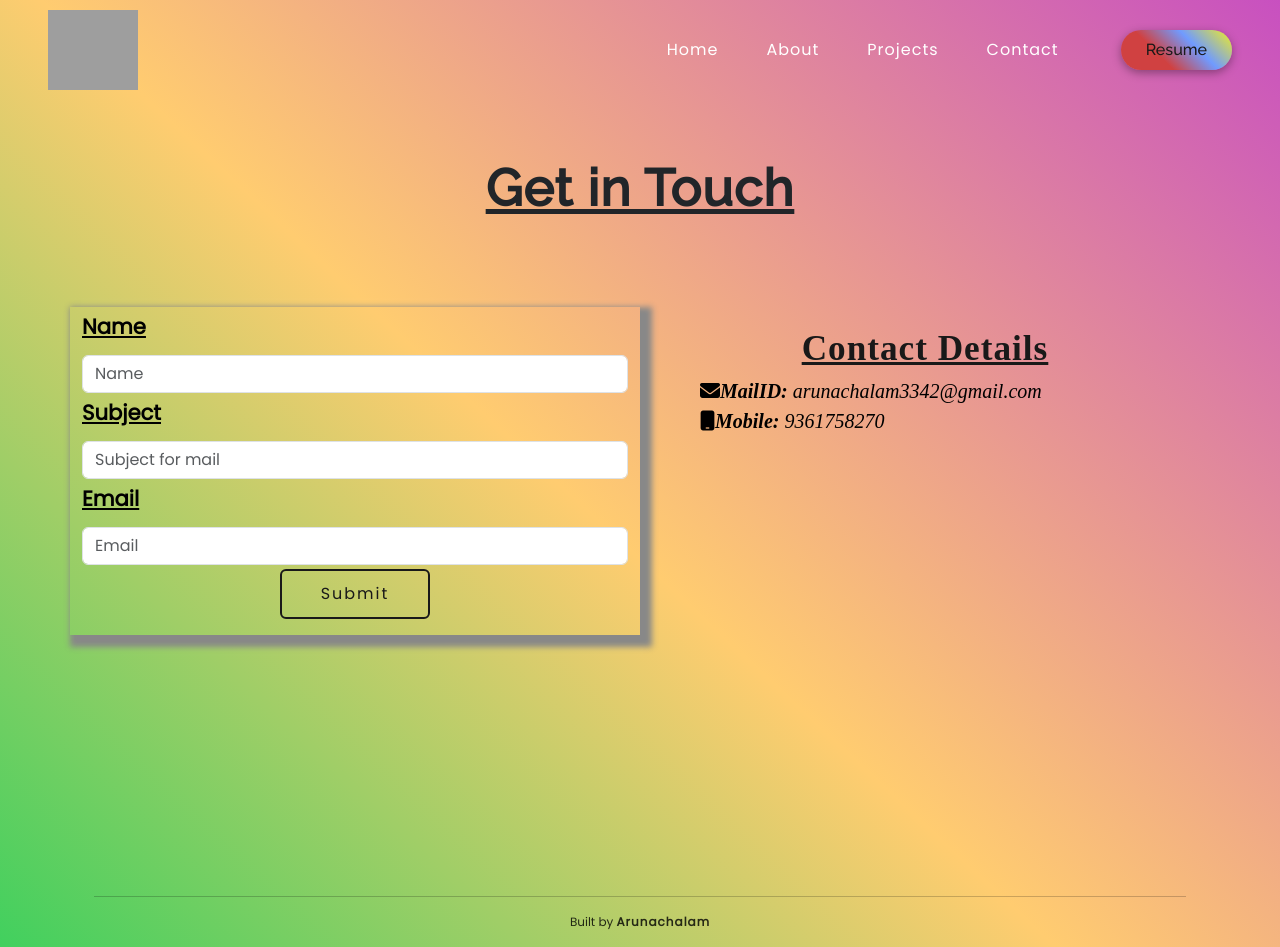
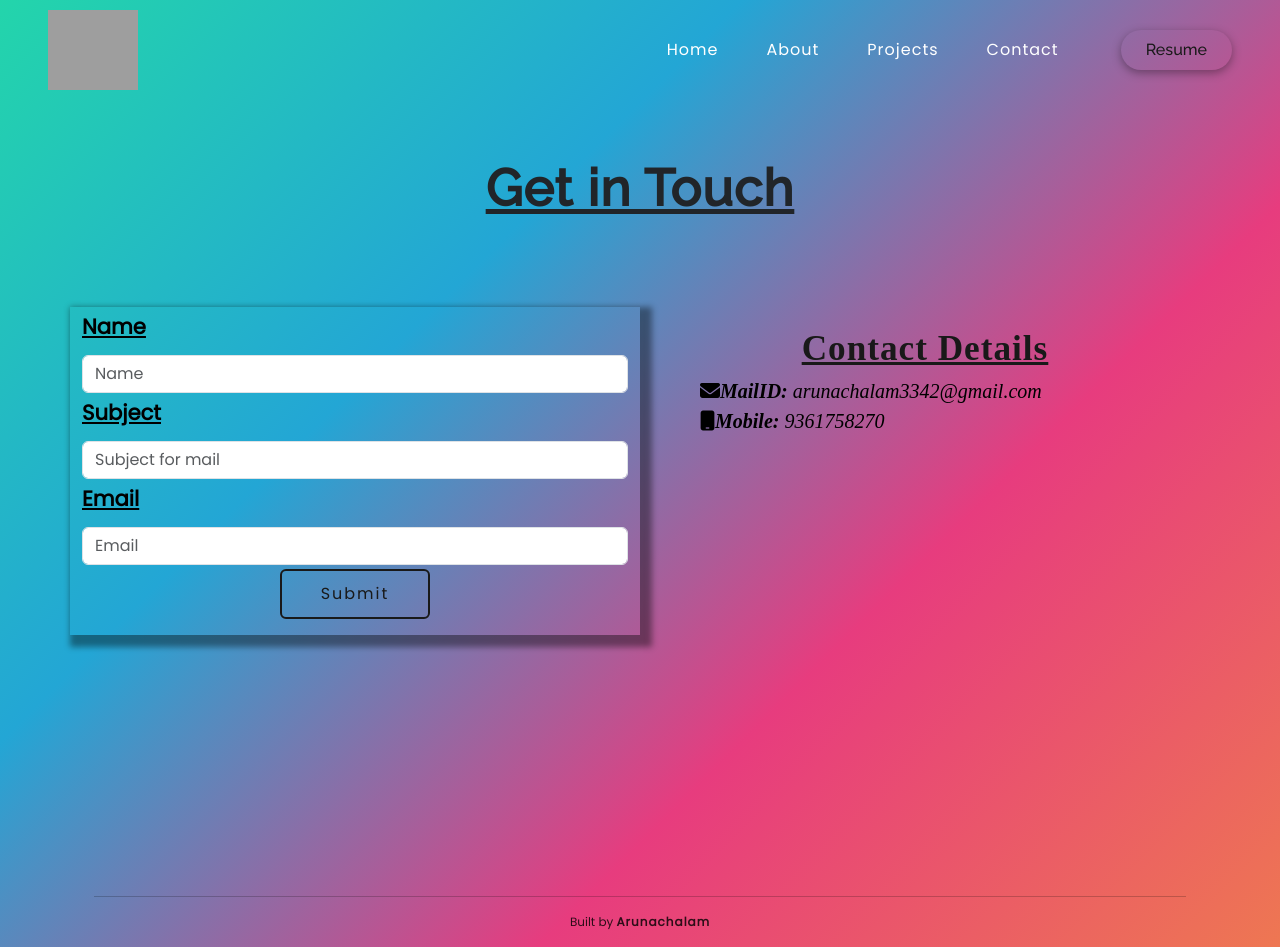
Before and after one commit to arunachalam3342/Portfolio, a React (Create React App) app: page /contact in a window 1280 px wide. Built offline with nearby package versions, Linux system fonts and the light colour scheme; grey boxes are pictures that could not be loaded.

Commit message:
color palatte modification

```diff
--- a/src/App.css
+++ b/src/App.css
@@ -5,20 +5,25 @@
 
   -webkit-font-smoothing: antialiased;
   -moz-osx-font-smoothing: grayscale;
-  background-color: #4158d0;
-  background-image: linear-gradient(43deg,
-      #41d05e 0%,
-      #ffcc70 46%,
-      #c850c0 100%);
+
+
+  background: linear-gradient(-45deg, #ee7752, #e73c7e, #23a6d5, #23d5ab);
+  animation: gradient 15s ease infinite;
+
+
+
 }
+
 html {
   scroll-behavior: smooth;
 }
+
 * {
   margin: 0;
   padding: 0;
 
 }
+
 #no-scroll {
   overflow: hidden;
   height: 100vh;
@@ -31,11 +36,12 @@
   width: 100%;
   height: 100%;
   z-index: 999999;
-  background-color: #c850c0;
+  background-color: #ffffff;
   background-image: url(../src/Assets/loading_back.gif);
   background-repeat: no-repeat;
   background-position: center;
 }
+
 #preloader-none {
   opacity: 0;
 }
@@ -45,31 +51,17 @@
 /* --------- */
 
 ::-webkit-scrollbar {
-  width: 7px;
-}
-
-/* Track */
-::-webkit-scrollbar-track {
-  background: #c05ab9cb;
-}
-
-/* Handle */
-::-webkit-scrollbar-thumb {
-  background: rgba(174, 64, 224, 0.65);
-  border-radius: 12px;
-}
-
-/* Handle on hover */
-::-webkit-scrollbar-thumb:hover {
-  background: rgba(0, 0, 0, 0.911);
-  border-radius: 12px;
+  display: none;
+  overflow-y: hidden;
 }
 
 
+
 @media (max-width: 767px) {
-  .cursor{
+  .cursor {
     display: none;
   }
+
   body {
     font-size: 14px;
     line-height: 1.2;
--- a/src/Pages/style.css
+++ b/src/Pages/style.css
@@ -1,5 +1,4 @@
-@import url('https://fonts.googleapis.com/css2?family=Poppins&display=swap');
-
+@import url("https://fonts.googleapis.com/css2?family=Poppins&display=swap");
 
 .navbar {
   width: 100%;
@@ -85,11 +84,13 @@
   font-weight: 500 !important;
   padding-right: 2rem !important;
   padding-left: 1rem !important;
-  font-family: 'Poppins';
+  font-family: "Poppins";
 }
 
 .nav-link:hover {
   color: #191919 !important;
+  font-weight: 1000 !important;
+  font-size: 23px !important;
 }
 
 .resumebtn {
@@ -97,12 +98,32 @@
   border-radius: 25px;
   color: black;
   padding: 0 25px;
-  background-color: #4158d0;
-  background-image: linear-gradient(45deg, #d04141 35%,
-      #709bff 65%,
-      #f1ed20 100%);
+
+  --c: #e73c7e;
+
+  box-shadow: 0 0 0 0.1em inset var(--c);
+
+  --_g: linear-gradient(var(--c) 0 0) no-repeat;
+  background: var(--_g) calc(var(--_p, 0%) - 100%) 0%,
+    var(--_g) calc(200% - var(--_p, 0%)) 0%,
+    var(--_g) calc(var(--_p, 0%) - 100%) 100%,
+    var(--_g) calc(200% - var(--_p, 0%)) 100%;
+  background-size: 50.5% calc(var(--_p, 0%) / 2 + 0.5%);
+  outline-offset: 0.1em;
+  transition: background-size 0.4s, background-position 0s 0.4s;
   box-shadow: rgba(0, 0, 0, 0.35) 0px 3px 10px;
   border: none;
+}
+
+.resumebtn:hover {
+  --_p: 100%;
+  transition: background-position 0.4s, background-size 0s;
+}
+
+.resume-btn:active {
+  box-shadow: 0 0 9e9Q inset #0009;
+  background-color: var(--c);
+  color: rgb(235, 94, 100);
 }
 
 @media (max-width: 767px) {
@@ -119,11 +140,7 @@
     width: 100%;
     height: 250px;
     border-radius: 10px;
-    background-color: #4158d0;
-    background-image: linear-gradient(43deg,
-        #41d05e 0%,
-        #ffcc70 46%,
-        #c850c0 100%);
+    background: linear-gradient(-45deg, #ee7752, #e73c7e, #23a6d5, #23d5ab);
   }
 
   .nav-link {
@@ -138,10 +155,9 @@
     margin: 5px auto;
     padding: 8px 5px;
     letter-spacing: 1px;
+
   }
 }
-
-
 
 .homepagebackground {
   width: 100%;
@@ -223,9 +239,10 @@
 }
 
 .imagedeveloper {
-  margin-top: 50px;
-  max-width: 550px;
-  height: 400px;
+  margin-top: 3rem;
+  width: 100%;
+  max-width: 65vw;
+  height: 63vh;
   background-image: url(../Assets/developer.png);
   background-size: cover;
   background-position: center;
@@ -288,7 +305,6 @@
   }
 }
 
-
 .aboutpagebackground {
   width: 100%;
   height: 100%;
@@ -335,20 +351,20 @@
 
 .aboutdetails {
   font-size: 1.1em !important;
-  font-family: 'Poppins';
+  font-family: "Poppins";
   text-align: justify;
   color: black;
 }
 
 .skilllist li {
   letter-spacing: 1px;
-  font-family: 'Poppins';
+  font-family: "Poppins";
 }
 
 .skilllist {
   font-weight: 600;
   list-style-type: none;
-  font-family: 'Poppins';
+  font-family: "Poppins";
 }
 
 .skilllist li:hover {
@@ -377,12 +393,9 @@
   }
 }
 
-
-
 .projectbackground {
   width: 100%;
   height: 100%;
-
 }
 
 .project-section {
@@ -399,7 +412,7 @@
 }
 
 .card-text {
-  font-family: 'Poppins';
+  font-family: "Poppins";
 }
 
 .project-card-view {
@@ -433,7 +446,7 @@
   justify-content: center;
   font-size: 18px;
   letter-spacing: 1px;
-  font-family: 'Poppins';
+  font-family: "Poppins";
 }
 
 .btn-primary {
@@ -452,7 +465,6 @@
   outline: none !important;
   box-shadow: none !important;
 }
-
 
 @media (max-width: 767px) {
   .project-section {
@@ -483,7 +495,7 @@
   font-size: 25px;
   letter-spacing: 1px;
   padding-bottom: 2rem;
-  font-family: 'Poppins';
+  font-family: "Poppins";
   margin-left: auto;
   margin-right: auto;
 }
@@ -511,7 +523,7 @@
   font-size: 12px;
   color: black;
   opacity: 0.8;
-  font-family: 'Poppins';
+  font-family: "Poppins";
 }
 
 .copyright span {
--- a/src/components/Contact/Contactpage.js
+++ b/src/components/Contact/Contactpage.js
@@ -8,10 +8,10 @@
   const [email, setEmail] = useState('');
   const handleEmailClick = () => {
     const mail = 'arunachalam3342@gmail.com';
-    const sub=subject
-    const sender=email
+    const sub = subject
+    const sender = email
     const mailtoLink = `mailto:${sender}?subject=${encodeURIComponent(sub)}&bcc=${encodeURIComponent(mail)}`;
-    window.open(mailtoLink,'_blank');
+    window.open(mailtoLink, '_blank');
   };
 
   /*
@@ -32,7 +32,7 @@
       <h2 className="contacthead" style={{ textDecorationLine: "underline" }}>Get in Touch</h2>
       <Container className="aboutdetails">
         <div className='row'>
-          <Col md={6} style={{ boxShadow: "6px 6px 6px 6px #888888" }}>
+          <Col md={6} style={{ boxShadow: "6px 6px 6px 6px  rgba(0, 0, 0, 0.4)" }}>
             <Form>
               <Form.Group controlId="formName">
                 <Form.Label className="mt-1" style={{ fontSize: "larger", fontWeight: "bold", textDecorationLine: "underline" }}>Name</Form.Label>
```
